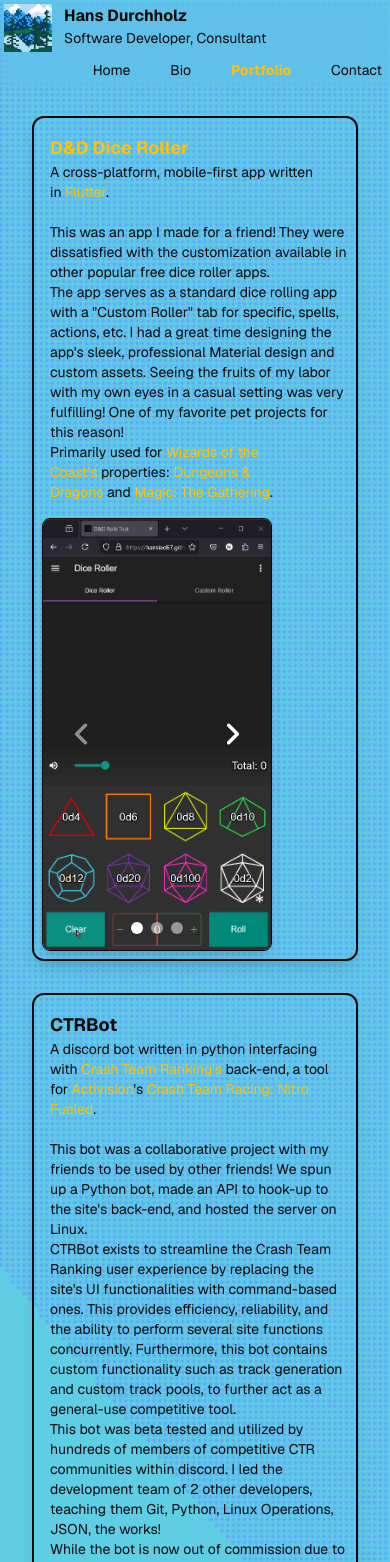
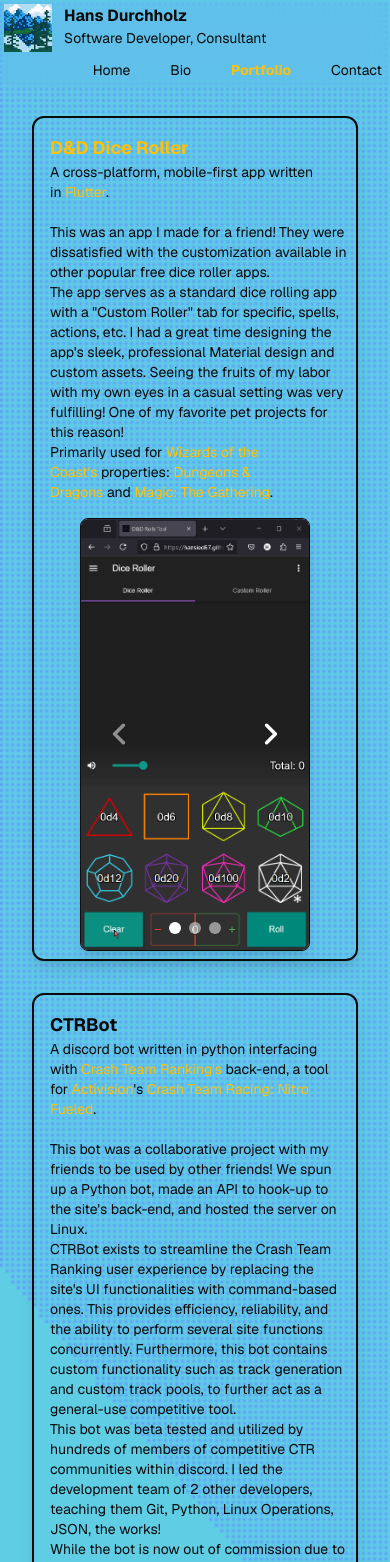
Before and after one commit to hansied67/hansied67.github.io, a Next.js app: page /portfolio in a window 390 px wide. Shown: the top 1562 px of the page. Built offline with nearby package versions, Linux system fonts and the light colour scheme.

Commit message:
I still hate CSS
I promise these last couple of hours have been productive

```diff
--- a/src/app/components/PortfolioEntry/PortfolioEntry.tsx
+++ b/src/app/components/PortfolioEntry/PortfolioEntry.tsx
@@ -25,7 +25,7 @@ export default function PortfolioEntry(
               <h2 className="flex mt-auto text-sm lg:text-xl overflow-auto">{props.description}</h2>
             </div>
           </div>
-          <div className="w-3/4 lg:w-1/2">
+          <div className="w-3/4 lg:w-1/2 mx-auto">
             <CustomCarousel className="border-1 rounded-lg shadow-lg md:mb-2">
               {props.children}
             </CustomCarousel>
```
